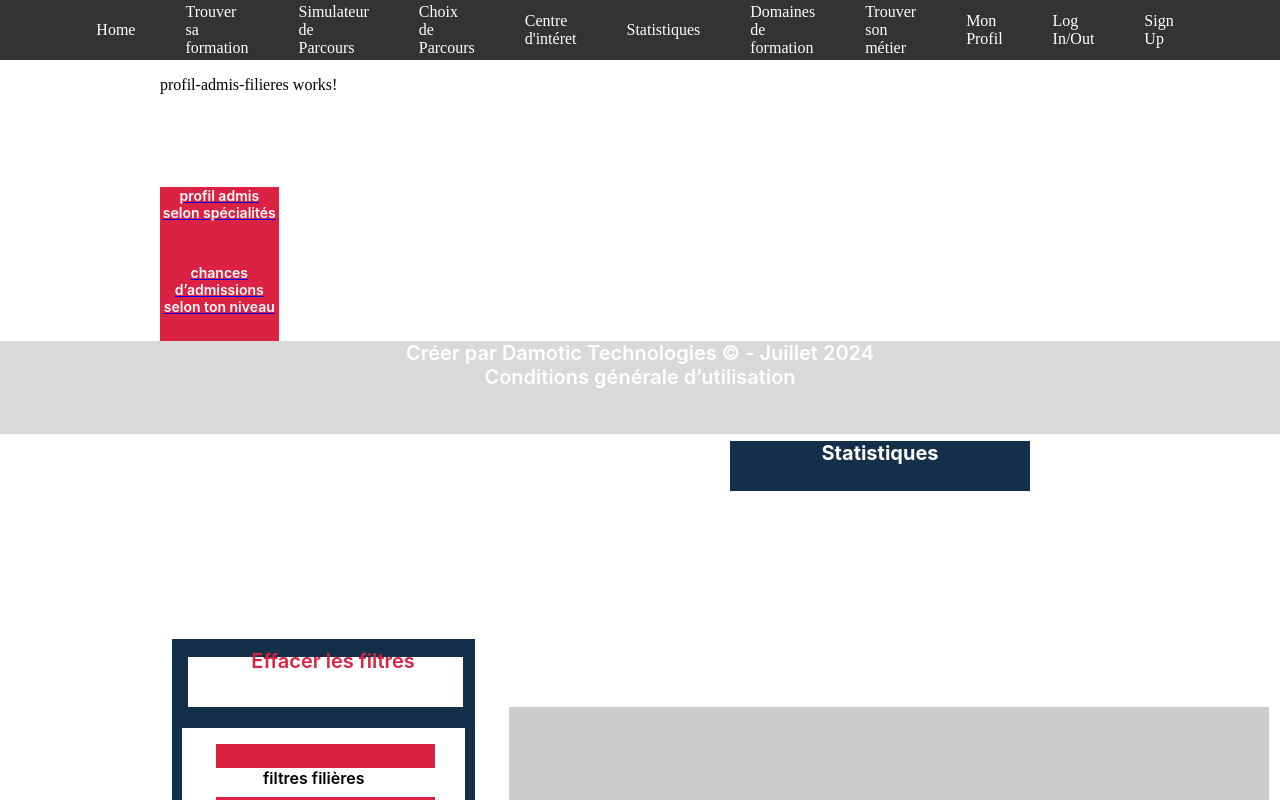
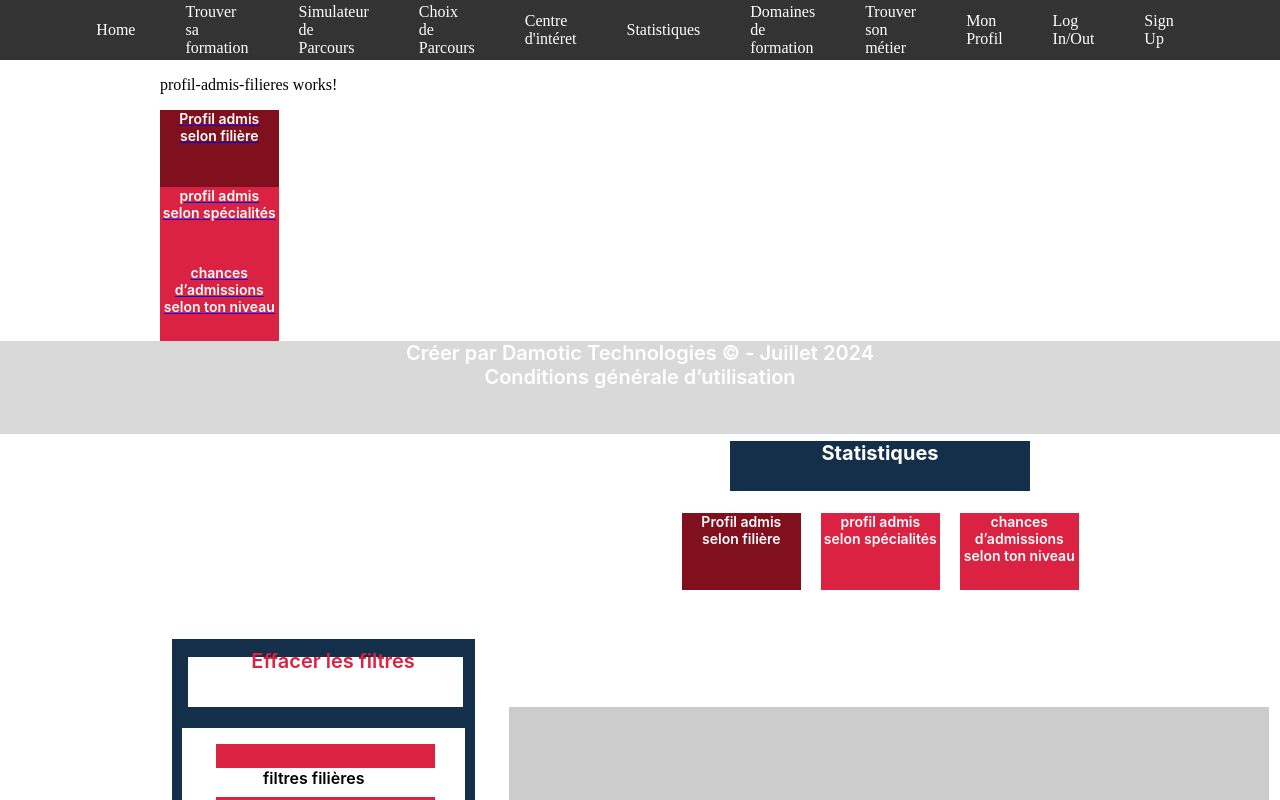
Before and after one commit to StagiairesDAMOTIC/FrontEndPsup, an Angular app: page /statistiques/ProfilAdmisFilieres in a window 1280 px wide. Shown: the top 800 px of the page. Built offline with nearby package versions, Linux system fonts and the light colour scheme.

Commit message:
suppression de statistiques

```diff
--- a/src/app/profil-admis-filieres/profil-admis-filieres.component.html
+++ b/src/app/profil-admis-filieres/profil-admis-filieres.component.html
@@ -1,6 +1,29 @@
 <p>profil-admis-filieres works!</p>
 <a [routerLink]="['/statistiques/ProfilAdmisFilieres']" ><div style="width: 118.62px; height: 76.98px; ">
-
+  <div
+    style="
+          width: 118.62px;
+          height: 76.98px;
+          left: 0px;
+          top: 0px;
+          background: #80101e;
+        "
+  ><div
+    style="
+          width: 118.62px;
+          height: 75.5px;
+          left: 0px;
+          top: 0px;
+          text-align: center;
+          color: white;
+          font-size: 14px;
+          font-family: Inter;
+          font-weight: 600;
+          word-wrap: break-word;
+        "
+  >
+    Profil admis selon filière
+  </div></div>
 
 </div></a>
 <a [routerLink]="['/statistiques/ProfilAdmisSpes']"><div style="width: 118.62px; height: 76.98px; ">
@@ -313,7 +336,107 @@
       </div>
     </div>
   </div>
-
+  <div
+    style="
+      width: 396.62px;
+      height: 76.98px;
+      left: 522px;
+      top: 172px;
+      position: absolute;
+      justify-content: center;
+      align-items: flex-start;
+      gap: 20.38px;
+      display: inline-flex;
+    "
+  >
+    <div style="width: 118.62px; height: 76.98px; position: relative">
+      <div
+        style="
+          width: 118.62px;
+          height: 76.98px;
+          left: 0px;
+          top: 0px;
+          position: absolute;
+          background: #80101e;
+        "
+      ></div>
+      <div
+        style="
+          width: 118.62px;
+          height: 75.5px;
+          left: 0px;
+          top: 0px;
+          position: absolute;
+          text-align: center;
+          color: white;
+          font-size: 14px;
+          font-family: Inter;
+          font-weight: 600;
+          word-wrap: break-word;
+        "
+      >
+        Profil admis selon filière
+      </div>
+    </div>
+    <div style="width: 118.62px; height: 76.98px; position: relative">
+      <div
+        style="
+          width: 118.62px;
+          height: 76.98px;
+          left: 0px;
+          top: 0px;
+          position: absolute;
+          background: #dc2242;
+        "
+      ></div>
+      <div
+        style="
+          width: 118.62px;
+          height: 75.5px;
+          left: 0px;
+          top: 0px;
+          position: absolute;
+          text-align: center;
+          color: white;
+          font-size: 14px;
+          font-family: Inter;
+          font-weight: 600;
+          word-wrap: break-word;
+        "
+      >
+        profil admis selon spécialités
+      </div>
+    </div>
+    <div style="width: 118.62px; height: 76.98px; position: relative">
+      <div
+        style="
+          width: 118.62px;
+          height: 76.98px;
+          left: 0px;
+          top: 0px;
+          position: absolute;
+          background: #dc2242;
+        "
+      ></div>
+      <div
+        style="
+          width: 118.62px;
+          height: 75.5px;
+          left: 0px;
+          top: 0px;
+          position: absolute;
+          text-align: center;
+          color: white;
+          font-size: 14px;
+          font-family: Inter;
+          font-weight: 600;
+          word-wrap: break-word;
+        "
+      >
+        chances d’admissions selon ton niveau
+      </div>
+    </div>
+  </div>
   <div
     style="
       left: 103px;
```
